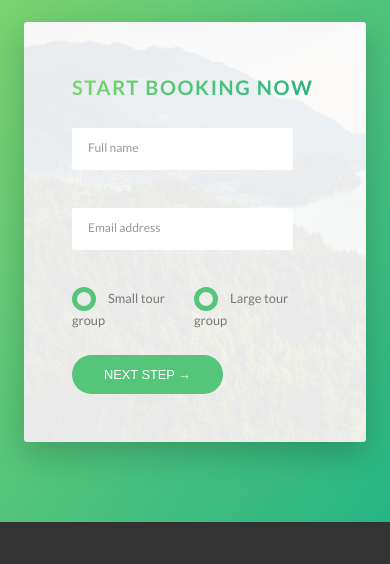
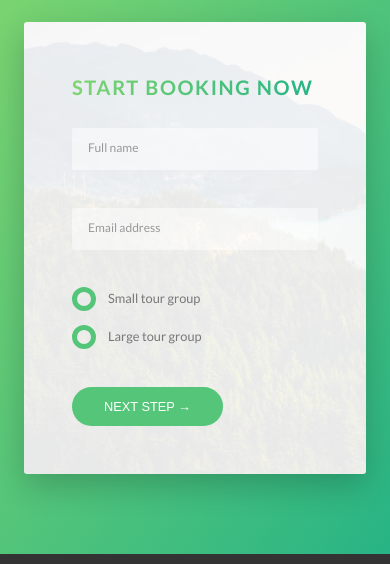
Before and after one commit to KatrinaTom/Advanced-CSS, a website: page index.html in a window 390 px wide. Shown: the part 5900-6464 px from the top of the page. Drawn offline with Linux system fonts and the light colour scheme.

Commit message:
media queries for tours, stories and booking section

```diff
--- a/sass/components/_form.scss
+++ b/sass/components/_form.scss
@@ -9,12 +9,16 @@
         color: inherit;
         padding: 1.5rem 2rem;
         border-radius: 2px;
-        background-color: rbga($color-white, .5);
+        background-color: rgba($color-white, .5);
         border: none;
         border-bottom: 3px solid transparent;
         width: 90%;
         display: block;
         transition: all .3s;
+
+        @include respond(tab-port) {
+            width: 100%;
+        }
 
         &:focus {
             outline: none;
@@ -51,6 +55,11 @@
     &__radio-group {
         width: 49%;
         display: inline-block;
+
+        @include respond(tab-port) {
+            width: 100%;
+            margin-bottom: 2rem;
+        }
     }
 
     &__radio-input {
```
Also changed, not shown: css/style.css.
